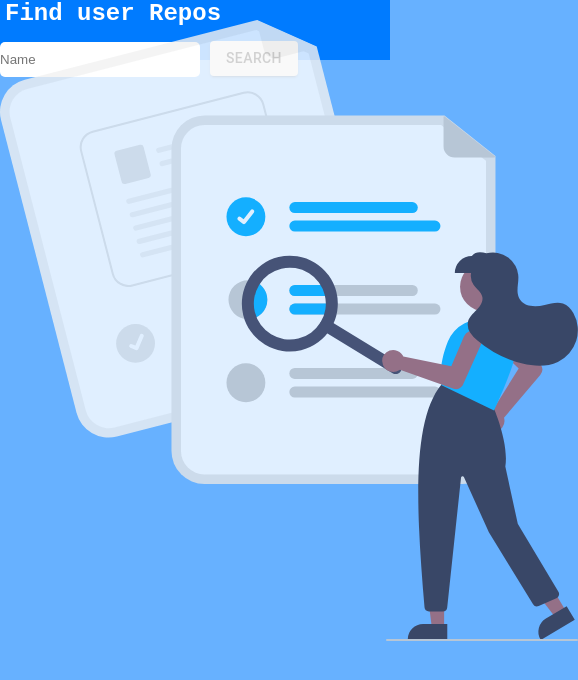
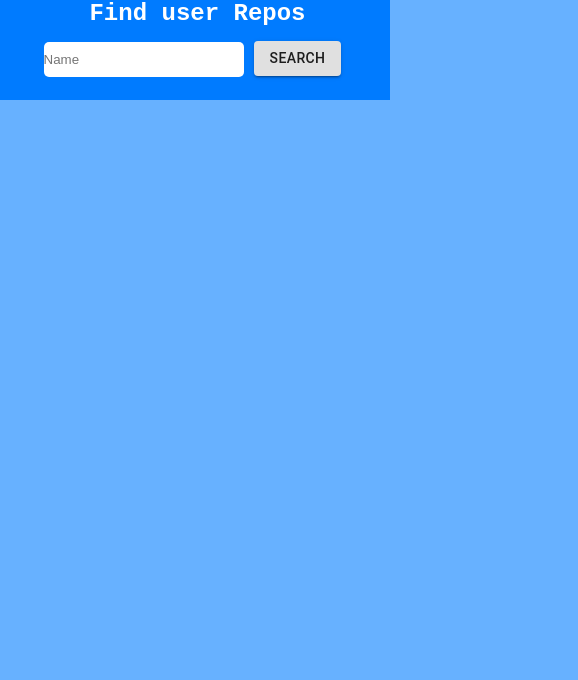
Before and after one commit to Shivam16Gupta/Github_api, a React (Create React App) app: page / in a window 390 px wide. Shown: the top 680 px of the page, 578 px wide, since content can reach past the window. Built offline with nearby package versions, Linux system fonts and the light colour scheme.

Commit message:
made responsive

```diff
--- a/src/assets/App.css
+++ b/src/assets/App.css
@@ -76,7 +76,16 @@ b{
   #form{
     float:none;
   }
-  #navbar{
+  #nav{
     height:100px;
+    text-align: center;
   }
+  #b{
+    align-self: center;
+  }
+  #bg{
+    display:none;
+  }
+  #avatar{
+    margin-top:30%;}
 }
```
